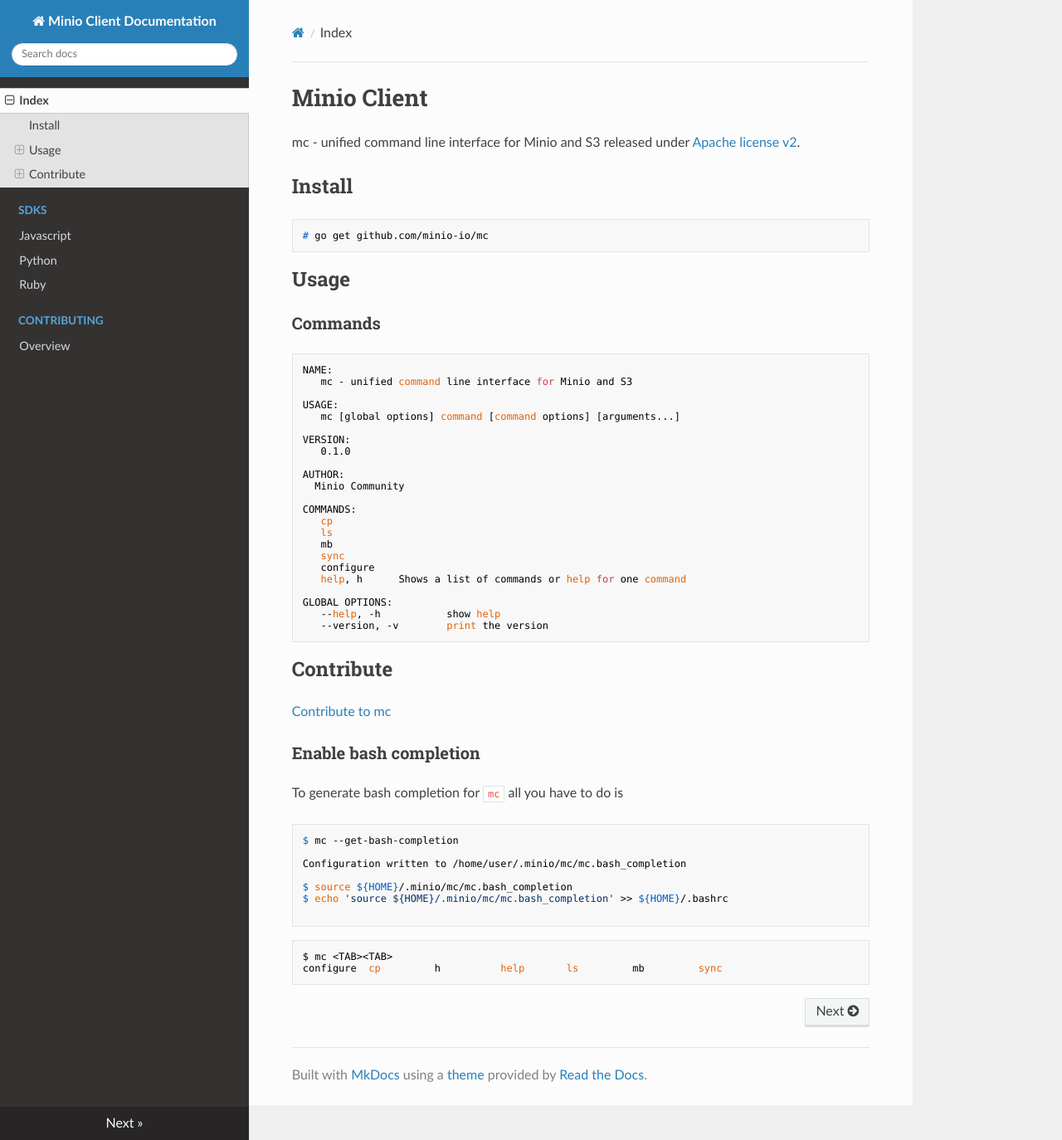
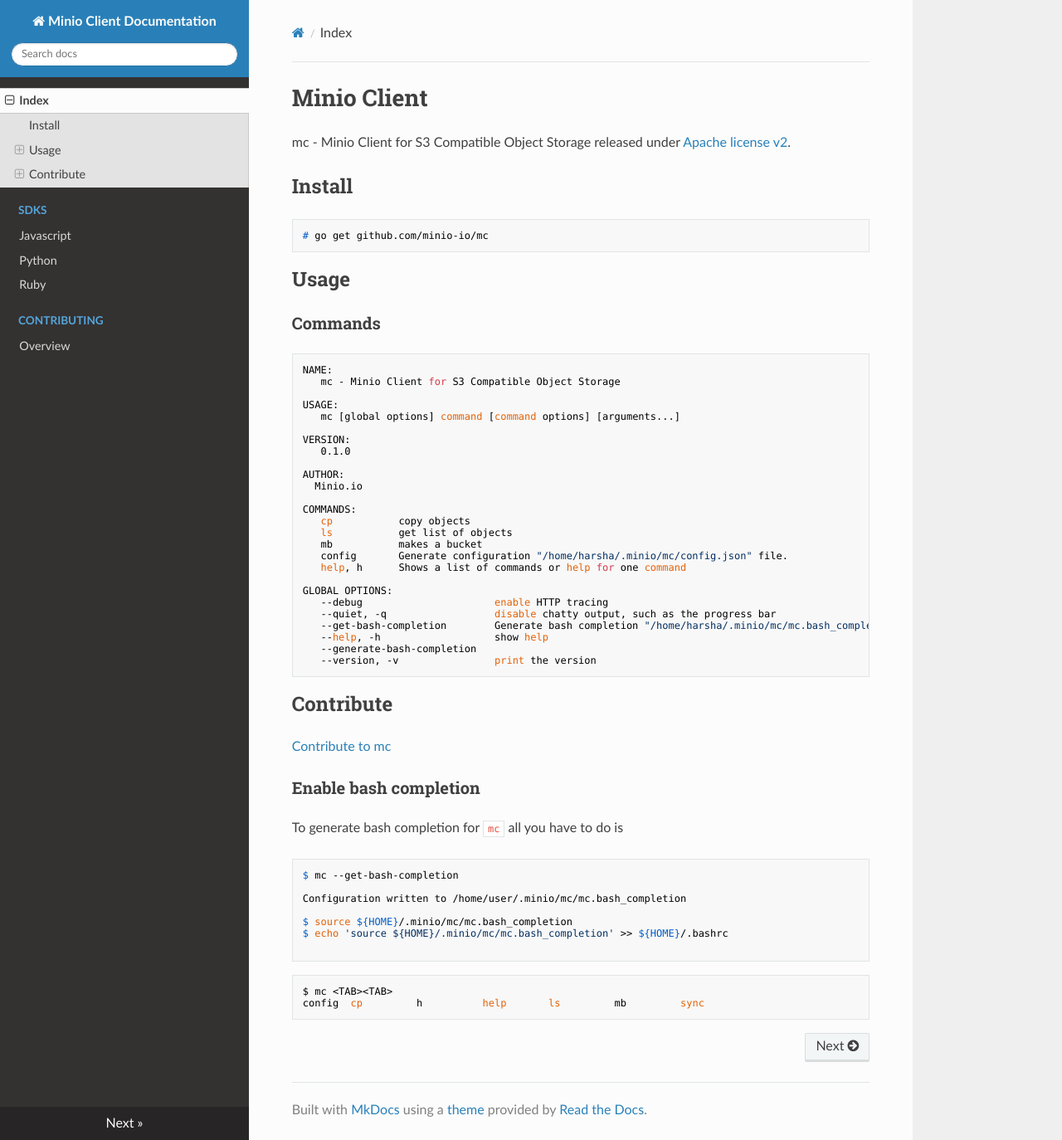
Before and after one commit to minio/mc, an MkDocs documentation site: the page built from docs/index.md, in a window 1280 px wide and 1374 px high. Shown: the whole window at 83% size. Built offline with MkDocs 1.6.1, drawn with Linux system fonts in a browser that asks for light colours; nearby versions of some CDN libraries; old or Windows-style settings are respelled for this version of MkDocs.

Commit message:
Update docs

````diff
--- a/docs/index.md
+++ b/docs/index.md
@@ -1,6 +1,6 @@
 # Minio Client
 
-mc - unified command line interface for Minio and S3 released under [Apache license v2](./LICENSE).
+mc - Minio Client for S3 Compatible Object Storage released under [Apache license v2](./LICENSE).
 
 ## Install
 
@@ -13,7 +13,7 @@
 ### Commands
 ```
 NAME:
-   mc - unified command line interface for Minio and S3
+   mc - Minio Client for S3 Compatible Object Storage
 
 USAGE:
    mc [global options] command [command options] [arguments...]
@@ -22,19 +22,22 @@
    0.1.0
 
 AUTHOR:
-  Minio Community
+  Minio.io
 
 COMMANDS:
-   cp
-   ls
-   mb
-   sync
-   configure
+   cp           copy objects
+   ls           get list of objects
+   mb           makes a bucket
+   config       Generate configuration "/home/harsha/.minio/mc/config.json" file.
    help, h      Shows a list of commands or help for one command
 
 GLOBAL OPTIONS:
-   --help, -h           show help
-   --version, -v        print the version
+   --debug                      enable HTTP tracing
+   --quiet, -q                  disable chatty output, such as the progress bar
+   --get-bash-completion        Generate bash completion "/home/harsha/.minio/mc/mc.bash_completion" file.
+   --help, -h                   show help
+   --generate-bash-completion
+   --version, -v                print the version
 ```
 
 ## Contribute
@@ -57,5 +60,5 @@
 
 ```
 $ mc <TAB><TAB>
-configure  cp         h          help       ls         mb         sync
+config  cp         h          help       ls         mb         sync
 ```
````
Also changed, not shown: README.md (+14 -11 lines), 1 other file.
